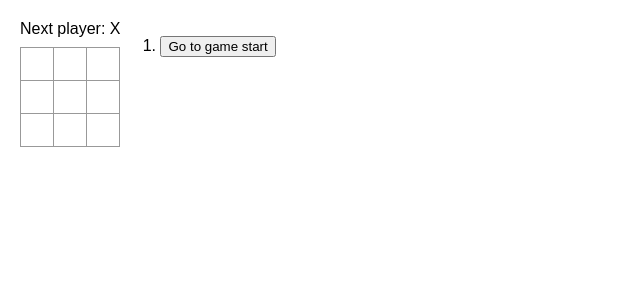
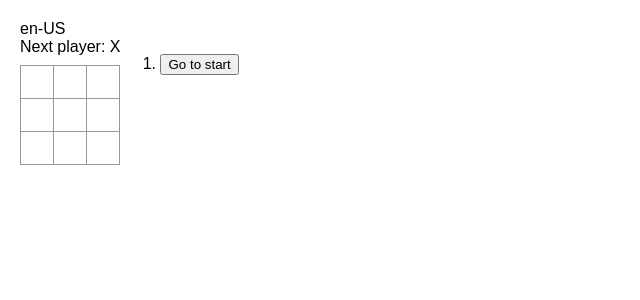
Before and after one commit to kristiania-kws2100-2024/kristiania-kws2100-2024.github.io, a React (Vite) app: page / in a window 1280 px wide. Shown: the top 300 px of the page, without its empty margins (0-640 px from the left). Built offline with nearby package versions, Linux system fonts and the light colour scheme.

Commit message:
minimal translation

```diff
--- a/src/app.tsx
+++ b/src/app.tsx
@@ -1,22 +1,23 @@
-import React, { useState } from "react";
+import React, { useEffect, useState } from "react";
 
 type SquareValue = "X" | "O" | null;
 
 interface SquareProps {
   value: SquareValue;
+
   onSquareClick(): void;
 }
 
-function Square({value, onSquareClick}: SquareProps) {
+function Square({ value, onSquareClick }: SquareProps) {
   return <button className="square" onClick={onSquareClick}>{value}</button>;
 }
 
-function Board({xIsNext, squares, onPlay}: {
+function Board({ xIsNext, squares, onPlay }: {
   xIsNext: boolean;
   squares: SquareValue[];
   onPlay(squares: SquareValue[]): void
 }) {
-  const winner = calculateWinner(squares)
+  const winner = calculateWinner(squares);
   let status;
   if (winner) {
     status = "Winner " + winner;
@@ -34,7 +35,7 @@ function Board({xIsNext, squares, onPlay}: {
     } else {
       nextSquares[i] = "O";
     }
-    onPlay(nextSquares)
+    onPlay(nextSquares);
   }
 
   return <>
@@ -58,6 +59,14 @@ function Board({xIsNext, squares, onPlay}: {
 }
 
 export default function Game() {
+  const [userLanguage, setUserLanguage] = useState(navigator.language);
+  useEffect(() => {
+    function handleLanguageChange() {
+      setUserLanguage(navigator.language)
+    }
+    addEventListener("languagechange", handleLanguageChange);
+    return () => removeEventListener("languagechange", handleLanguageChange)
+  }, []);
   const [history, setHistory] = useState([
     Array(9).fill(null)
   ]);
@@ -72,21 +81,24 @@ export default function Game() {
   function handlePlay(nextSquares: SquareValue[]) {
     const nextHistory = [...history.slice(0, currentMove + 1), nextSquares];
     setHistory(nextHistory);
-    setCurrentMove(nextHistory.length - 1)
+    setCurrentMove(nextHistory.length - 1);
   }
 
   const moves = history.map((_, move) => {
     let description;
     if (move === 0) {
-      description = "Go to game start";
+      description = userLanguage === "nb" ? "Gå til starten" : "Go to start";
     } else {
       description = "Go to move # " + move;
     }
     return <li key={move}>
       <button onClick={() => jumpTo(move)}>{description}</button>
-    </li>
+    </li>;
   });
-  return <div className={"game"}>
+  return <>
+    <div>{userLanguage}</div>
+    <div className={"game"}>
+
       <div id="game-board">
         <Board xIsNext={xIsNext} squares={currentSquares} onPlay={handlePlay} />
       </div>
@@ -94,6 +106,7 @@ export default function Game() {
         <ol>{moves}</ol>
       </div>
     </div>
+  </>;
 }
 
 
```
Lines whose indentation alone changed are shown as unchanged.
